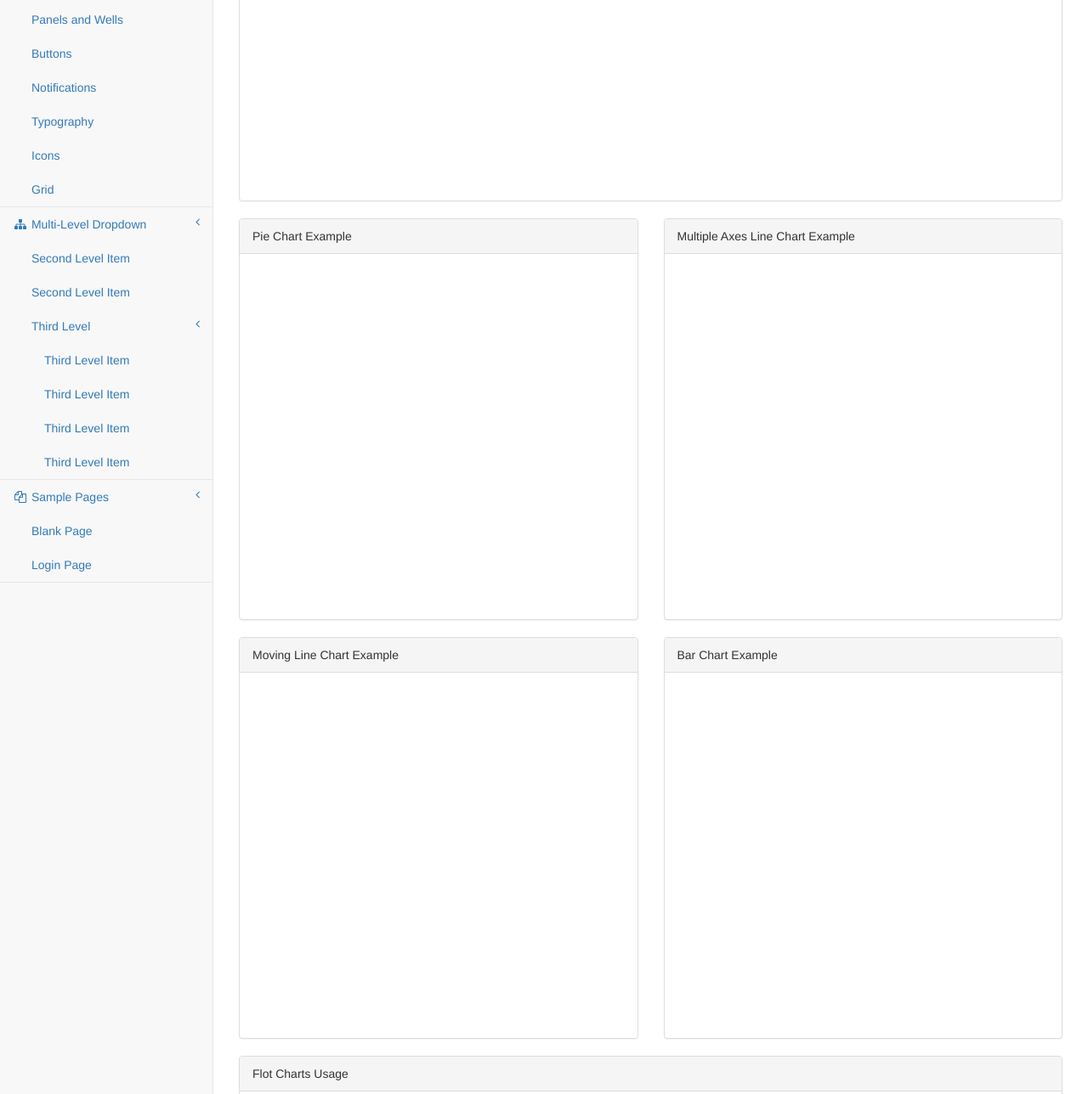
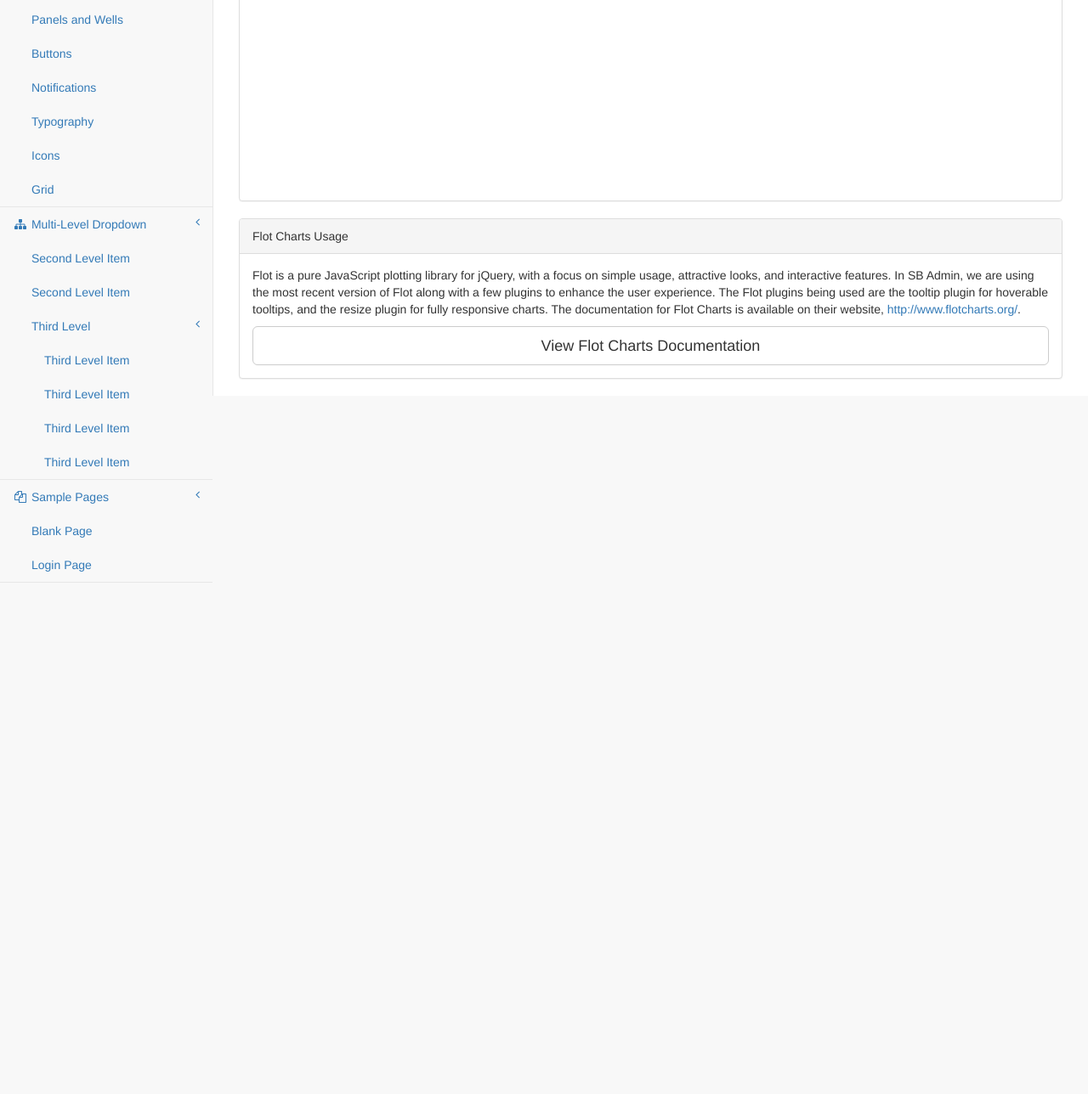
Before and after one commit to thecodeplace/pulsemonitor, a website: page pages/flot.html in a window 1280 px wide. Shown: the part 397-1685 px from the top of the page at 85% size. After the commit the page ends 1083 px from the top, so only its background shows below. Drawn offline with Linux system fonts and the light colour scheme; files that its build step writes are made by us from their sources.

Commit message:
Clean-up Flot

```diff
--- a/pages/flot.html
+++ b/pages/flot.html
@@ -386,71 +386,7 @@
                 <div class="col-lg-12">
                     <div class="panel panel-default">
                         <div class="panel-heading">
-                            Line Chart Example
-                        </div>
-                        <!-- /.panel-heading -->
-                        <div class="panel-body">
-                            <div class="flot-chart">
-                                <div class="flot-chart-content" id="flot-line-chart"></div>
-                            </div>
-                        </div>
-                        <!-- /.panel-body -->
-                    </div>
-                    <!-- /.panel -->
-                </div>
-                <!-- /.col-lg-12 -->
-                <div class="col-lg-6">
-                    <div class="panel panel-default">
-                        <div class="panel-heading">
-                            Pie Chart Example
-                        </div>
-                        <!-- /.panel-heading -->
-                        <div class="panel-body">
-                            <div class="flot-chart">
-                                <div class="flot-chart-content" id="flot-pie-chart"></div>
-                            </div>
-                        </div>
-                        <!-- /.panel-body -->
-                    </div>
-                    <!-- /.panel -->
-                </div>
-                <!-- /.col-lg-6 -->
-                <div class="col-lg-6">
-                    <div class="panel panel-default">
-                        <div class="panel-heading">
-                            Multiple Axes Line Chart Example
-                        </div>
-                        <!-- /.panel-heading -->
-                        <div class="panel-body">
-                            <div class="flot-chart">
-                                <div class="flot-chart-content" id="flot-line-chart-multi"></div>
-                            </div>
-                        </div>
-                        <!-- /.panel-body -->
-                    </div>
-                    <!-- /.panel -->
-                </div>
-                <!-- /.col-lg-6 -->
-                <div class="col-lg-6">
-                    <div class="panel panel-default">
-                        <div class="panel-heading">
-                            Moving Line Chart Example
-                        </div>
-                        <!-- /.panel-heading -->
-                        <div class="panel-body">
-                            <div class="flot-chart">
-                                <div class="flot-chart-content" id="flot-line-chart-moving"></div>
-                            </div>
-                        </div>
-                        <!-- /.panel-body -->
-                    </div>
-                    <!-- /.panel -->
-                </div>
-                <!-- /.col-lg-6 -->
-                <div class="col-lg-6">
-                    <div class="panel panel-default">
-                        <div class="panel-heading">
-                            Bar Chart Example
+                            Patient Reading
                         </div>
                         <!-- /.panel-heading -->
                         <div class="panel-body">
```
